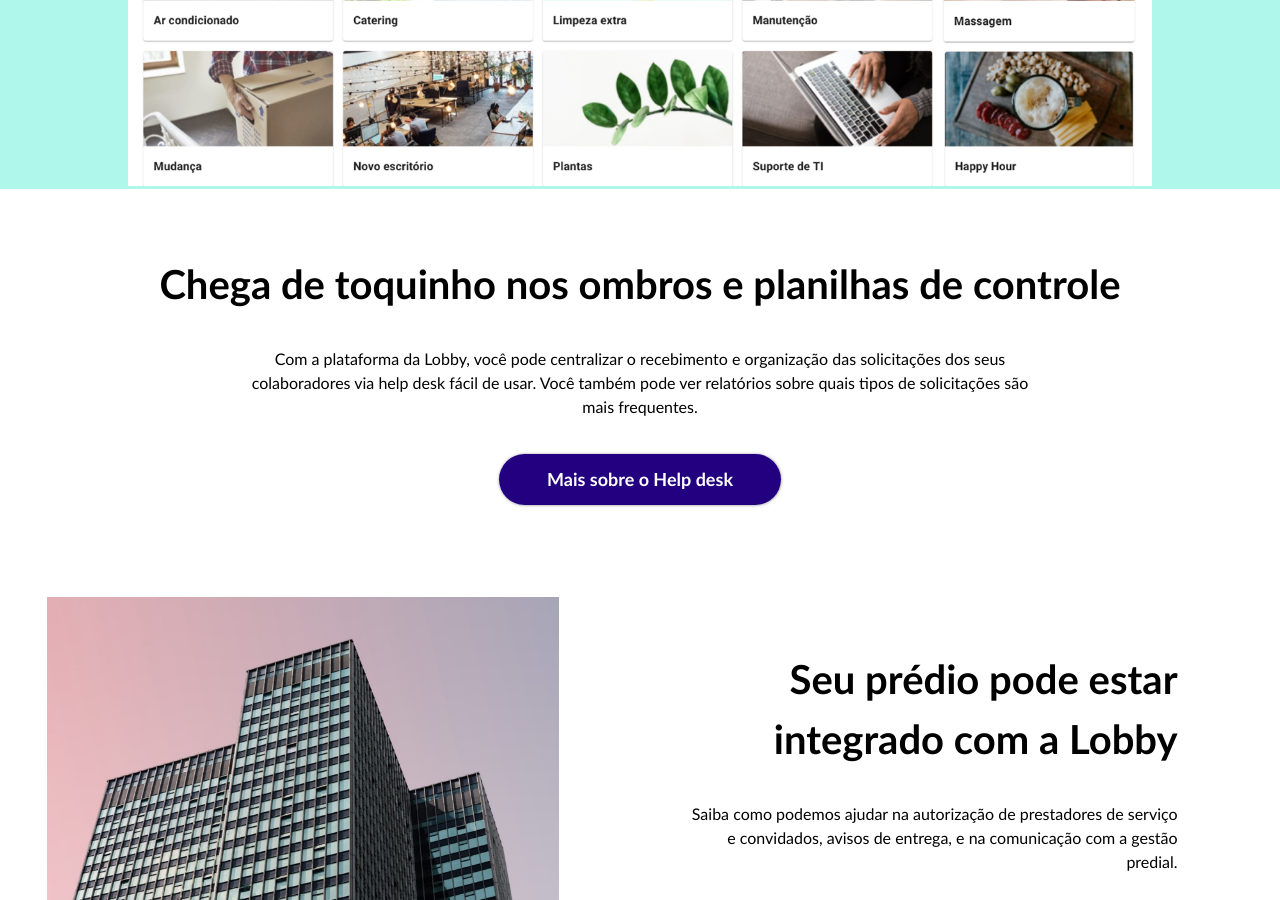
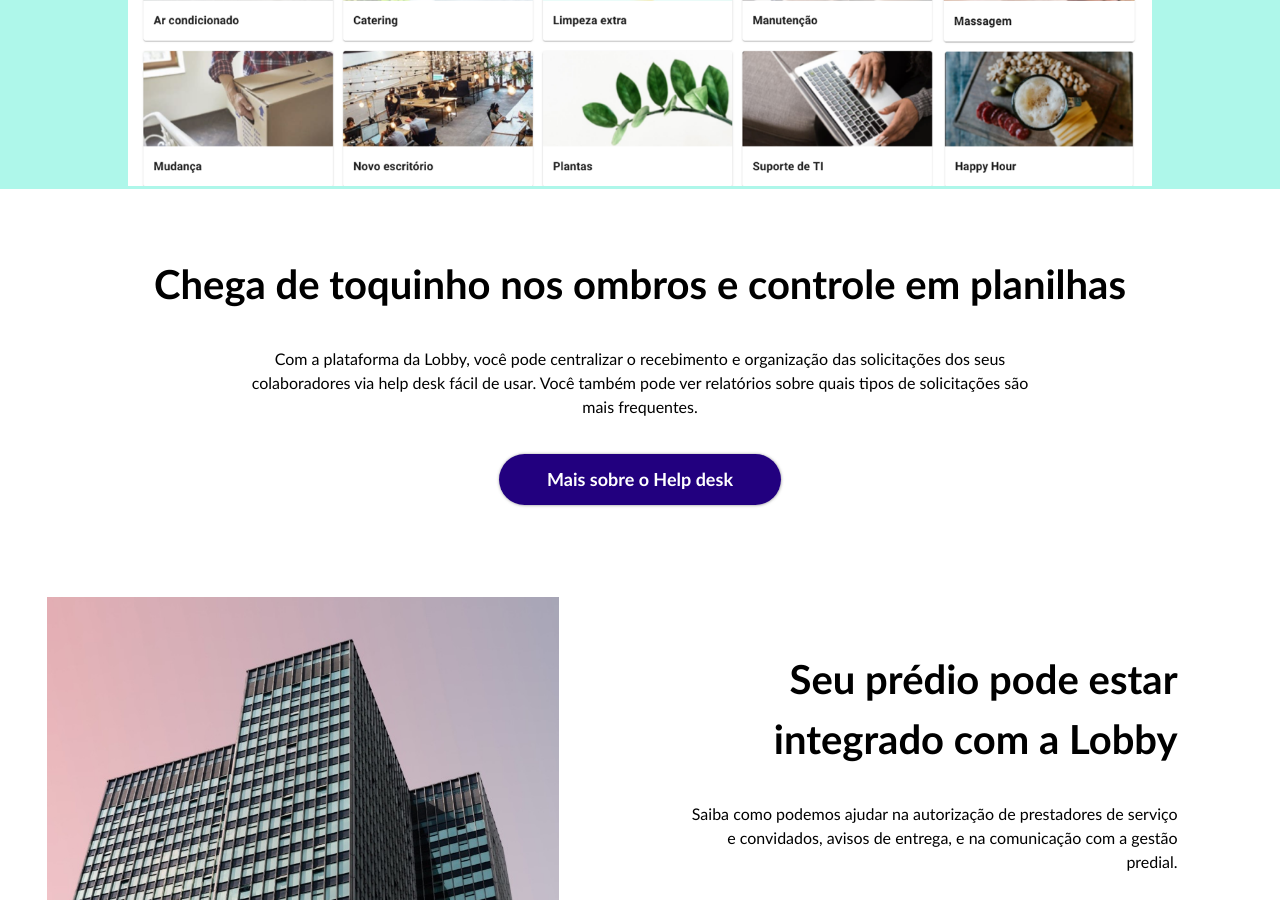
Before and after one commit to lobby-tech/lobby.tech, a Jekyll site: the page built from index.html, in a window 1280 px wide and 900 px high, scrolled down 1159 px. Built offline with Jekyll 4.4.1, drawn with Linux system fonts in a browser that asks for light colours.

Commit message:
Updated text

```diff
--- a/index.html
+++ b/index.html
@@ -52,7 +52,7 @@ layout: home
   </section>
 
   <section class="section__feature--mid">
-    <h2>Chega de toquinho nos ombros e planilhas de controle</h2>
+    <h2>Chega de toquinho nos ombros e controle em planilhas</h2>
     <p class="p--mid">
       Com a plataforma da Lobby, você pode centralizar o recebimento e organização
       das solicitações dos seus colaboradores via help desk fácil de usar.
```
